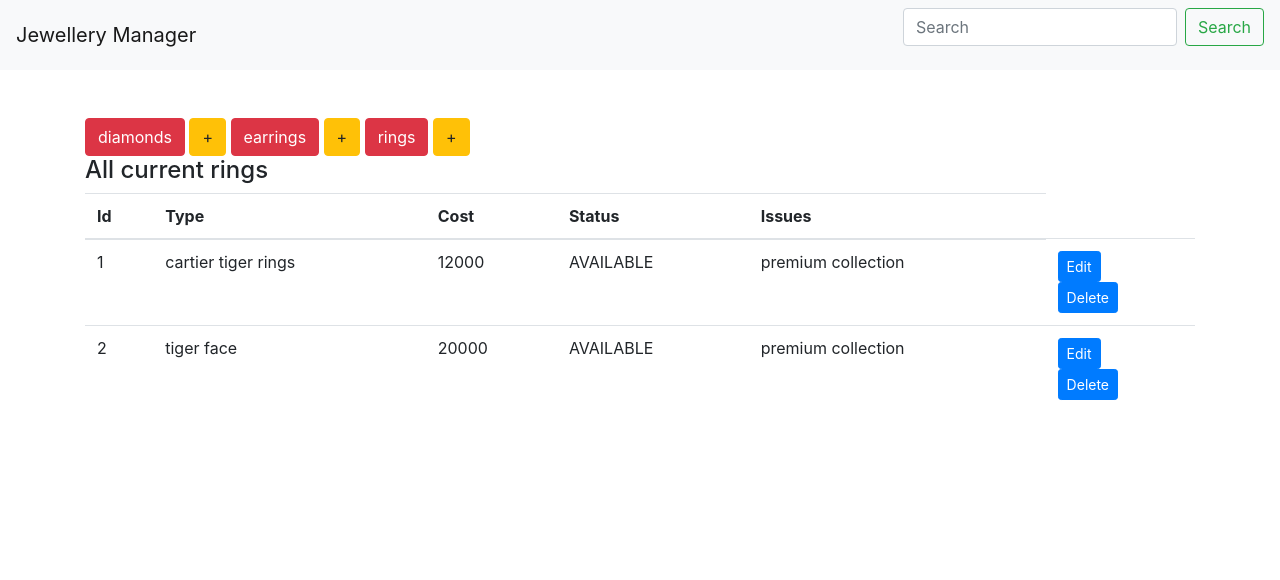
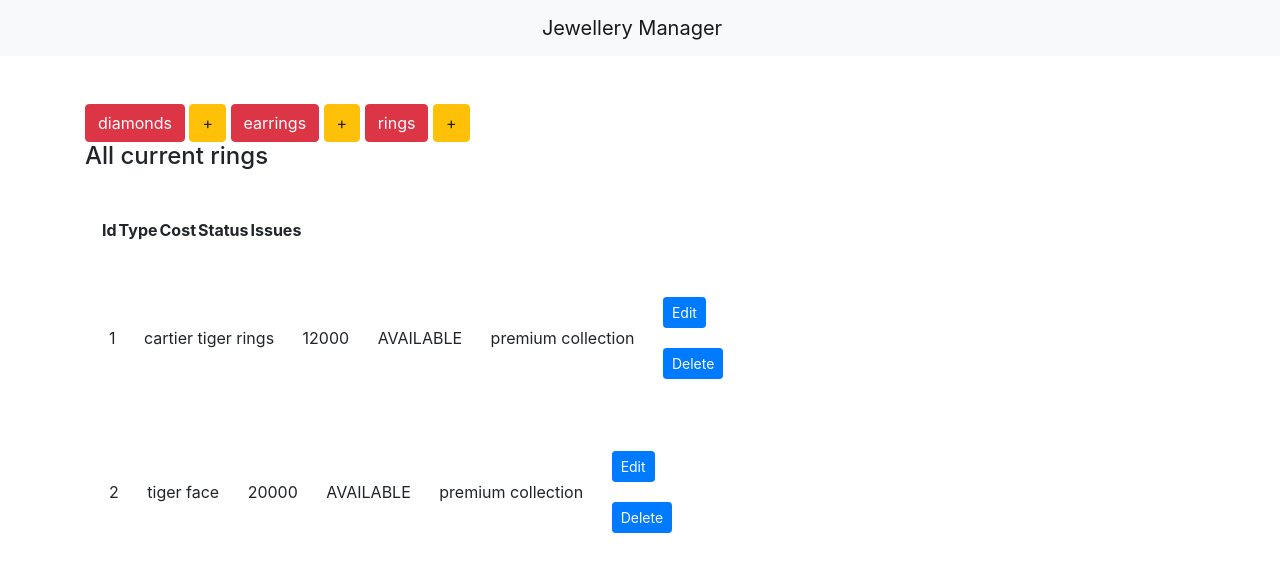
Before and after one commit to suryanshsoni27/goldinventorymanagment, a Django app: page /display_rings in a window 1280 px wide. Shown: the top 580 px of the page. Run offline with Django 3.2, Linux system fonts and the light colour scheme; data comes from the database, SQL or seed files in the repository; both versions use the stored data as it was after the commit; some libraries are stand-ins or nearby versions.

Commit message:
more updates

```diff
--- a/goldinventory/inventory/templates/base.html
+++ b/goldinventory/inventory/templates/base.html
@@ -10,11 +10,11 @@
 
 <body>
     <nav class="navbar navbar-light bg-light">
-        <a class="navbar-brand">Jewellery Manager</a>
-        <form class="form-inline">
+        <a class="navbar-brand" style="text-align:center">Jewellery Manager</a>
+        <!-- <form class="form-inline">
             <input class="form-control mr-sm-2" type="search" placeholder="Search" aria-label="Search">
             <button class="btn btn-outline-success my-2 my-sm-0" type="submit">Search</button>
-        </form>
+        </form> -->
     </nav>
 
     <br>
--- a/goldinventory/inventory/templates/index.html
+++ b/goldinventory/inventory/templates/index.html
@@ -1,4 +1,49 @@
  {%extends 'base.html'%} {%block body%}
+<style>
+    a {
+        flex: auto;
+    }
+
+    thead {
+        margin-top: 20
+    }
+
+    tr {
+        display: block;
+        margin-bottom: 1.5rem;
+        padding: 1rem 0.5rem 0.5rem 1rem;
+        border-radius: 20px;
+        background-color: transparentize( white, 0.15);
+        box-shadow: 0 0 1rem transparentize( black, 0.9);
+        flex: 1;
+        flex-direction: row;
+    }
+
+    tr:hover {
+        background-color: yellow;
+    }
+
+    tr:hover td {
+        background-color: yellow;
+        /* or #000 */
+    }
+
+    td {
+        display: inline-block;
+        margin: 0 0.5rem 0.5rem 0;
+        padding: 0.5rem;
+        text-align: left;
+        background-color: white;
+        border: 1px solid transparentize( #58C25F, 0.5);
+        flex: 1;
+        flex-direction: row;
+    }
+
+    td:hover {
+        background-color: black;
+        color: blue;
+    }
+</style>
 
 <div class="button-group">
 
@@ -13,28 +58,34 @@
     <a href="{% url 'add_rings' %}" class="btn btn-warning btn-md" role="button">+</a>
 
 </div>
+
 <h4>
     All current {{header}}
 </h4>
-<table class="table table-hover">
+<table>
     <thead>
         <tr>
             <th>
                 Id
             </th>
+
             <th>
                 Type
             </th>
+
             <th>
                 Cost
             </th>
+
             <th>
                 Status
             </th>
+
             <th>
                 Issues
             </th>
         </tr>
+        <br>
 
 
         <!-- type = models.CharField(max_length=100, blank=False)  # name of column
@@ -46,7 +97,7 @@
     issues = models.CharField(max_length=100, default="no stuff") -->
 
         <!-------this names shoudl be exactly same to the one mentioend in models files---->
-        <tbody>
+        <tbody style="flex-direction: row">
             {% for item in items %}
             <tr>
                 <td>
@@ -70,21 +121,34 @@
                 </td>
                 {% if header|lower == "diamonds" %}
                 <td>
+                    <div>
                         <a href="{% url 'edit_diamonds' item.id %}" class="btn btn-primary btn-sm" role="button">Edit</a>
+                    </div>
                     <br>
+                    <div>
                         <a href="{% url 'delete_diamonds' item.id %}" class="btn btn-primary btn-sm" role="button">Delete</a>
+                    </div>
                 </td>
                 {% elif header|lower == "rings" %}
                 <td>
+                    <div>
                         <a href="{% url 'edit_rings' item.id %}" class="btn btn-primary btn-sm" role="button">Edit</a>
+                    </div>
                     <br>
+                    <div>
                         <a href="{% url 'delete_rings' item.id %}" class="btn btn-primary btn-sm" role="button">Delete</a>
+                    </div>
                 </td>
                 {% else %}
                 <td>
+                    <div>
                         <a href="{% url 'edit_earrings' item.id %}" class="btn btn-primary btn-sm" role="button">Edit</a>
+                    </div>
                     <br>
+
+                    <div>
                         <a href="{% url 'delete_earrings' item.id %}" class="btn btn-primary btn-sm" role="button">Delete</a>
+                    </div>
                 </td>
 
                 {% endif %}
```
Also changed, not shown: goldinventory/db.sqlite3. Lines whose indentation alone changed are shown as unchanged.
